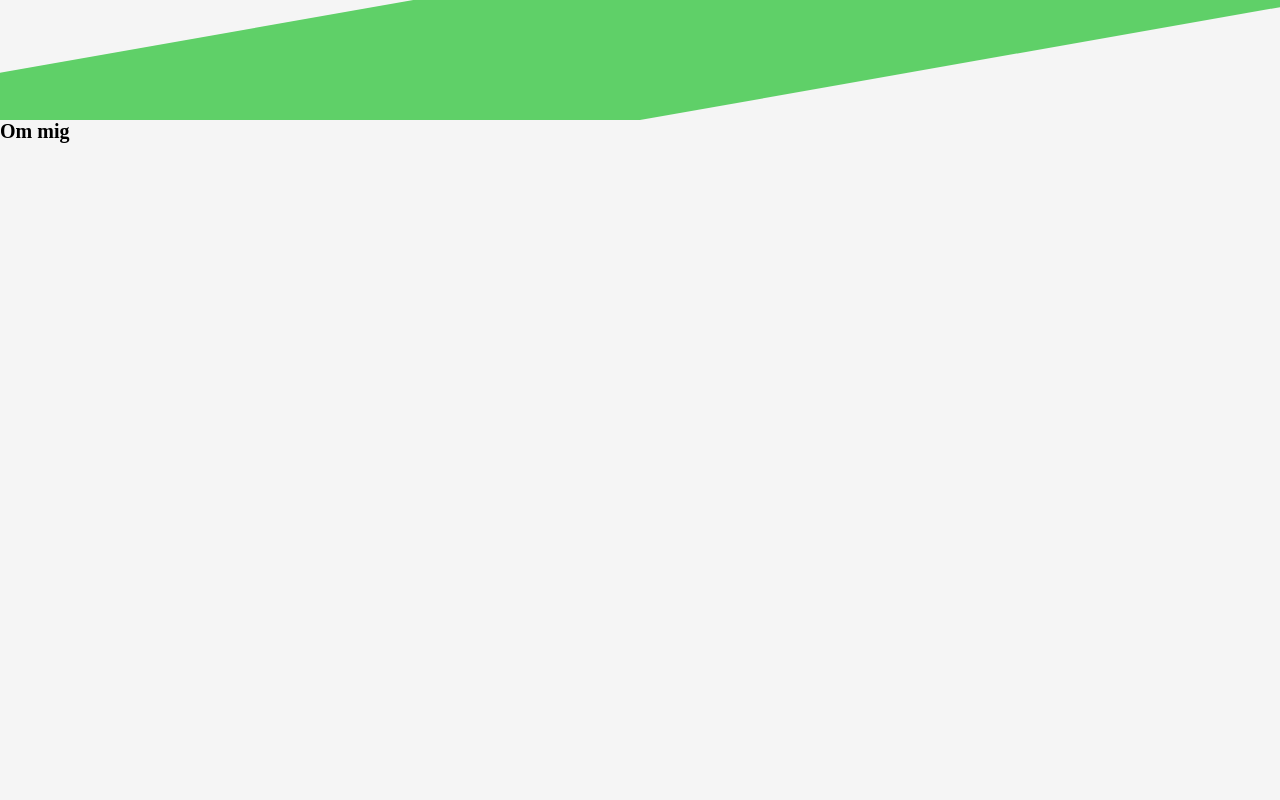
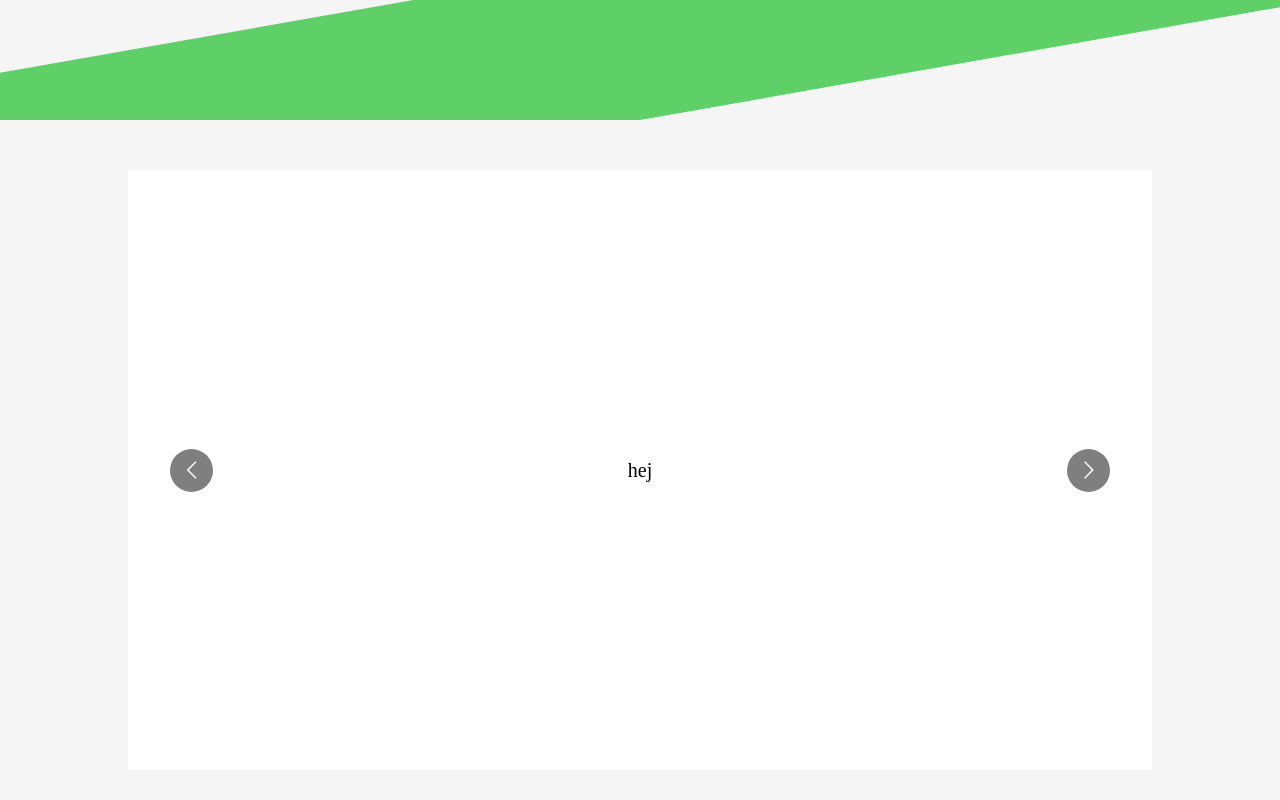
Before and after one commit to PatrikBrolin/Portfolio, a React (Create React App) app: page / in a window 1280 px wide. Shown: the part 680-1480 px from the top of the page. Built offline with nearby package versions, Linux system fonts and the light colour scheme; a web font is replaced by a local one.

Commit message:
adding carousel

```diff
--- a/package.json
+++ b/package.json
@@ -11,6 +11,7 @@
     "react": "^18.1.0",
     "react-dom": "^18.1.0",
     "react-icons": "^4.4.0",
+    "react-multi-carousel": "^2.8.0",
     "react-scripts": "5.0.1",
     "react-scroll-parallax": "^3.2.0",
     "web-vitals": "^2.1.4"
--- a/public/index.html
+++ b/public/index.html
@@ -10,6 +10,7 @@
       content="Web site created using create-react-app"
     />
     <link rel="apple-touch-icon" href="%PUBLIC_URL%/logo192.png" />
+
     <!--
       manifest.json provides metadata used when your web app is installed on a
       user's mobile device or desktop. See https://developers.google.com/web/fundamentals/web-app-manifest/
--- a/src/Components/AboutPage/About.js
+++ b/src/Components/AboutPage/About.js
@@ -1,10 +1,11 @@
 import React from 'react'
 import classes from './About.module.css'
+import AboutCarousel from './AboutCarousel'
 
 const About = (props) => {
   return(
     <div ref={props.reference} className={classes.about__div}>
-      <h1>Om mig</h1>
+      <AboutCarousel />
     </div>
   );
 }
--- a/src/Components/AboutPage/About.module.css
+++ b/src/Components/AboutPage/About.module.css
@@ -1,3 +1,7 @@
 .about__div{
-  height: 100vh;
+  height: 800px;
+  display: flex;
+  flex-direction: column;
+  text-align: center;
+
 }
--- /dev/null
+++ b/src/Components/AboutPage/AboutCarousel.css
@@ -0,0 +1,20 @@
+.carousel-container{
+  width: 80%;
+  height: 600px;
+  background-color: green;
+  margin: auto;
+  z-index: 90;
+}
+
+.carousel-item{
+
+  background-color: white;
+  display: flex;
+  align-items: center;
+  justify-content: center;
+  height: 600px;
+}
+
+.carousel__wrapper{
+  margin-top: 50px;
+}
--- /dev/null
+++ b/src/Components/AboutPage/AboutCarousel.js
@@ -0,0 +1,40 @@
+import React from "react";
+import Carousel from "react-multi-carousel";
+import "react-multi-carousel/lib/styles.css";
+import "./AboutCarousel.css";
+
+const AboutCarousel = () => {
+	const responsive = {
+		desktop: {
+			breakpoint: { max: 3000, min: 1024 },
+			items: 1,
+		},
+		tablet: {
+			breakpoint: { max: 1024, min: 464 },
+			items: 1,
+		},
+		mobile: {
+			breakpoint: { max: 464, min: 0 },
+			items: 1,
+		},
+	};
+	return (
+		<div className="carousel__wrapper">
+			<Carousel responsive={responsive}
+      containerClass="carousel-container"
+      itemClass="carousel-item"
+      autoPlay={false}
+      autoPlaySpeed={10000}
+      swipeable={true}
+      draggable={true}
+      infinite={true}>
+
+				<div>hej</div>
+				<div>mitt</div>
+				<div>namn</div>
+			</Carousel>
+		</div>
+	);
+};
+
+export default AboutCarousel;
--- a/src/Components/HeaderPage/Header.js
+++ b/src/Components/HeaderPage/Header.js
@@ -2,8 +2,6 @@ import React, {useState, useEffect} from "react";
 import classes from "./Headers.module.css";
 
 const Header = (props) => {
-
-	console.log(props.click)
 
 	const [menuState, setMenuState]  = useState(false)
 
--- a/src/Components/HeroPage/Hero.module.css
+++ b/src/Components/HeroPage/Hero.module.css
@@ -84,7 +84,7 @@
   border: 1px solid #52ff0dbc;
   position: absolute;
   content: '';
-  animation: hoverRotate 2.5s infinite linear ;
+  animation: hoverRotate 2.5s linear infinite;
   animation-direction: reverse;
   animation-delay: .5s;
   transform: skew(14deg) rotate(44deg);
@@ -97,7 +97,7 @@
   border: 1px solid #51ff0d;
   position: absolute;
   content: '';
-  animation: hoverRotate 3s infinite linear;
+  animation: hoverRotate 3s linear infinite;
   animation-delay: 1s;
   box-shadow: 0px 0px 40px #81ff50;
   transform: skew(-14deg) rotate(-44deg);
```
Also changed, not shown: 1 other file (tests, documents, lock files or other folders).
